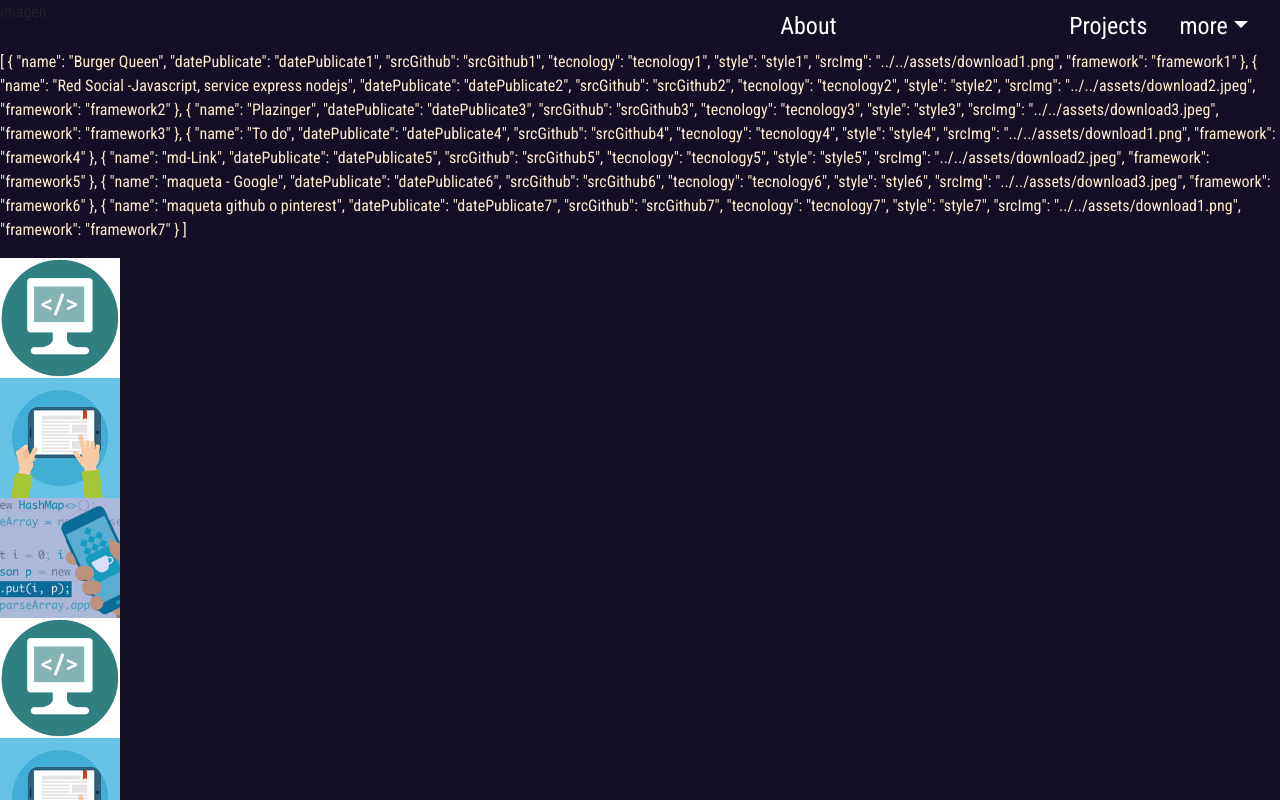
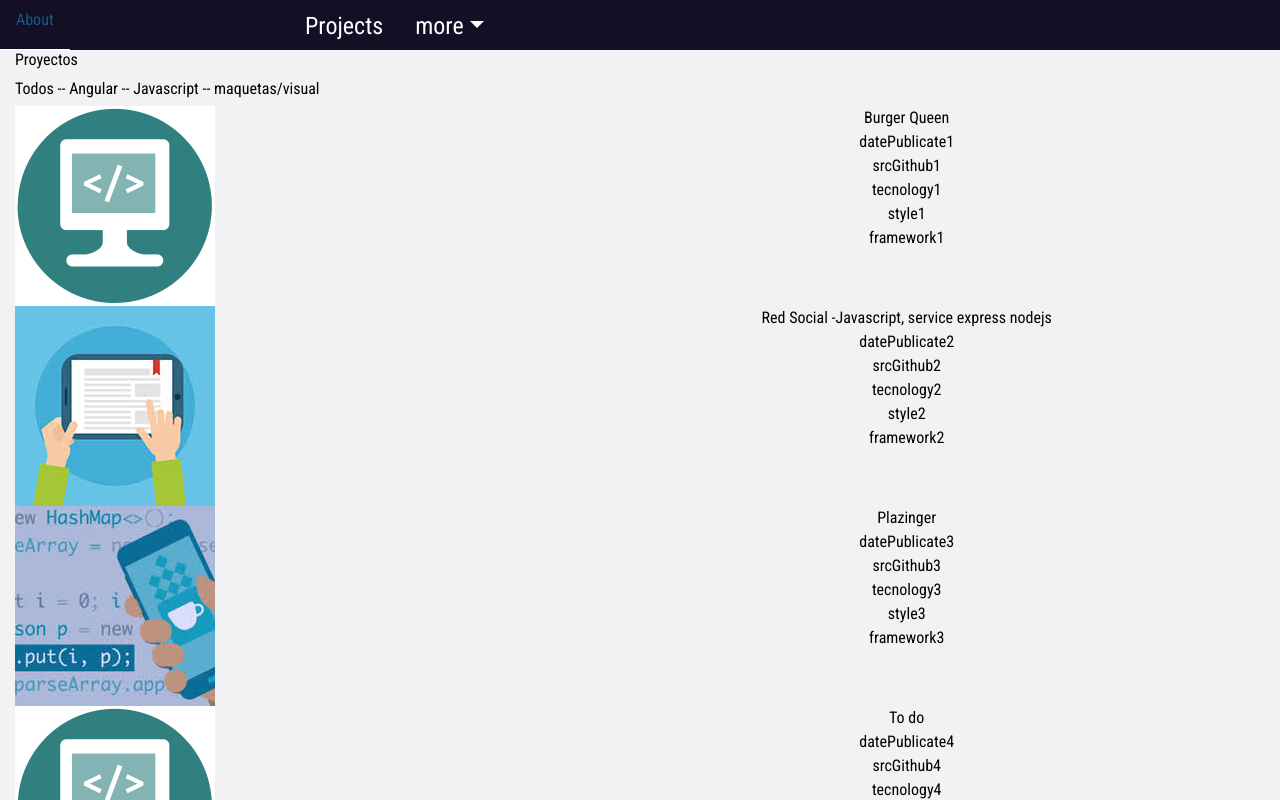
Before and after one commit to Patriciavaldebenito/portafolio4, an Angular app: page /project in a window 1280 px wide. Shown: the top 800 px of the page. Built offline with nearby package versions, Linux system fonts and the light colour scheme; what angular-bootstrap-md would draw is missing.

Commit message:
Se despliega informacion por proyecto en lista, ubicacion componente projects

```diff
--- a/src/app/menu/menu.component.html
+++ b/src/app/menu/menu.component.html
@@ -1,8 +1,8 @@
 <!doctype html>
 
-<header>
+<header style="max-width: 100%;">
   <div class="row">
-    <div class="col-sm-0  col-md-0 col-lg-7 col-xl-7">imagen</div>
+    <div class="col-md-0 col-lg-7 col-xl-7" style="display: none;">imagen</div>
     <div class="col-sm-12 col-md-12 col-lg-5 col-xl-5">
       <nav class="nav-style">
         <!--
--- a/src/app/projects/projects.component.html
+++ b/src/app/projects/projects.component.html
@@ -1,11 +1,32 @@
 <!doctype html>
-<div style="color: blanchedalmond;">
+<div style="max-width:100%;color: #000;background-color: #f2f2f4;" class="container">
 
-    <p >{{ projects | json }}</p>
-    <div *ngFor ="let project of projects">
+    <h3>Proyectos</h3>
+
+    <div style="display: inline-block;">
+
+        <h6>Todos -- Angular -- Javascript -- maquetas/visual</h6>
+    </div>
+
+    <div class="row" *ngFor="let project of projects">
+
+            <div class="col-5">
+                <img src="{{ project.srcImg }}" alt="imagen del proyecto" class="img-fluid" style="text-align: center;">
+            </div>
+            <div class="col-7" style="text-align: center;">
+                <ul style="list-style:none;">
+                    <li>{{ project.name }}</li>
+                    <li>{{ project.datePublicate }}</li>
+                    <li>{{ project.srcGithub }}</li>
+                    <li>{{ project.tecnology }}</li>
+                    <li>{{ project.style }}</li>
+                    <li>{{ project.framework }}</li>
+                </ul>
+            </div>
+     <br>
+    </div>
 
 
-        <img src="{{ project.srcImg }}" alt="" height="200px">
-    </div>
+
 
 </div>
--- a/src/app/services/projects.service.ts
+++ b/src/app/services/projects.service.ts
@@ -73,10 +73,7 @@
     }
 
 
-    this.projects = [proyect1,proyect2,proyect3,proyect4,proyect5,proyect6,proyect7];
-
-
-
+    this.projects = [proyect1,proyect2,proyect3,proyect4,proyect5,proyect6,proyect7]
    }
 
    getProjects(){
```
